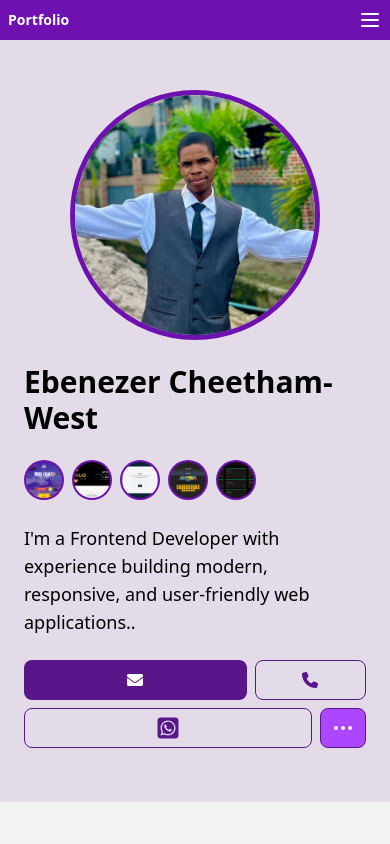
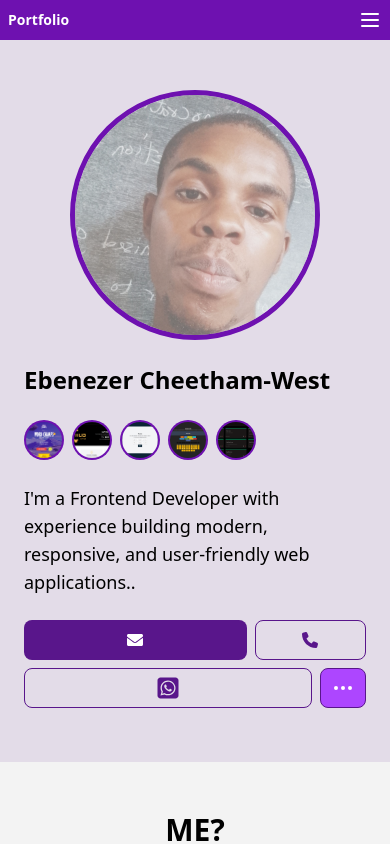
Before and after one commit to k1ngniizar/portfolio, a React (Vite) app: page / in a window 390 px wide. Shown: the top 844 px of the page. Built offline with nearby package versions, Linux system fonts and the light colour scheme.

Commit message:
updated image

```diff
--- a/components/About/About.jsx
+++ b/components/About/About.jsx
@@ -7,7 +7,7 @@ function About({handleContact}) {
       <section id='home' className=' mx-auto max-w-7xl flex lg:flex-row sm:flex-row flex-col-reverse sm:items-center sm:justify-center justify-evenly gap-4 sm:py-[100px] py-[50px] md:h-[100vh] md:min-h-[600px] md:max-h-[700px] px-2 w-full'>
 
       <section className="px-4 w-full sm:flex-2 lg:flex-1  mt-1 py-1 space-y-6  max-w-2xl content-start ">
-        <h2 className="text-3xl  font-bold w-full  mx-auto">Ebenezer Cheetham-West</h2>
+        <h2 className="sm:text-3xl text-2xl  font-bold w-full  mx-auto">Ebenezer Cheetham-West</h2>
         <div className="lg:max-w-3xl mx-auto  flex mt-3 justify-start gap-2 items-center">
         {
           project.map((item)=>{
@@ -27,7 +27,7 @@ function About({handleContact}) {
         {/* avatar image */}
         <div className='sm:flex-1 flex items-center justify-center gap-2'>
           <div className="lg:w-[300px] lg:h-[300px] w-[250px] overflow-hidden rounded-full h-[250px] dark:bg-black bg-white border-[5px] border-purple-800">
-          <img src="/k1ng.jpg" alt="king" className="w-full h-full object-cover" />
+          <img src="/k2ng.jpg" alt="king" className="opacity-60 w-full h-full object-cover" />
           </div>
 
         </div>
```
Also changed, not shown: public/k2ng.jpg (added).
